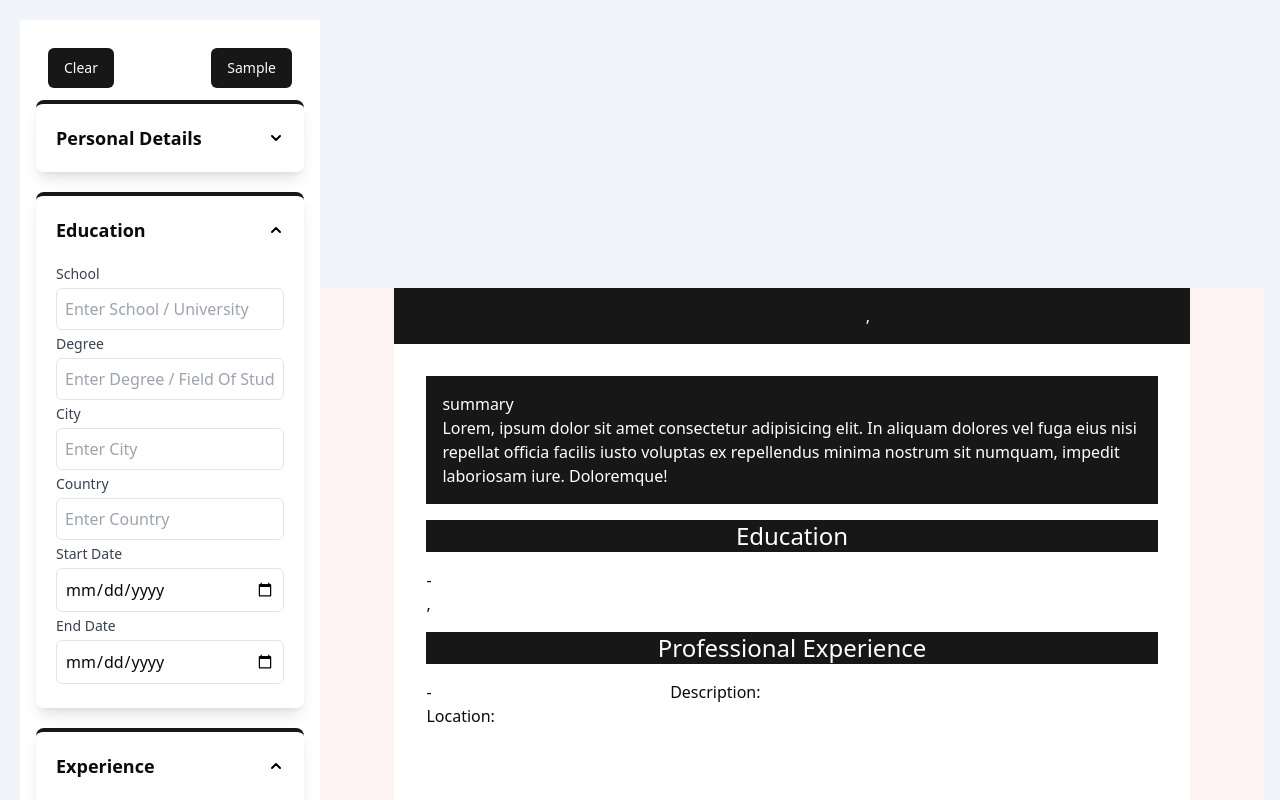
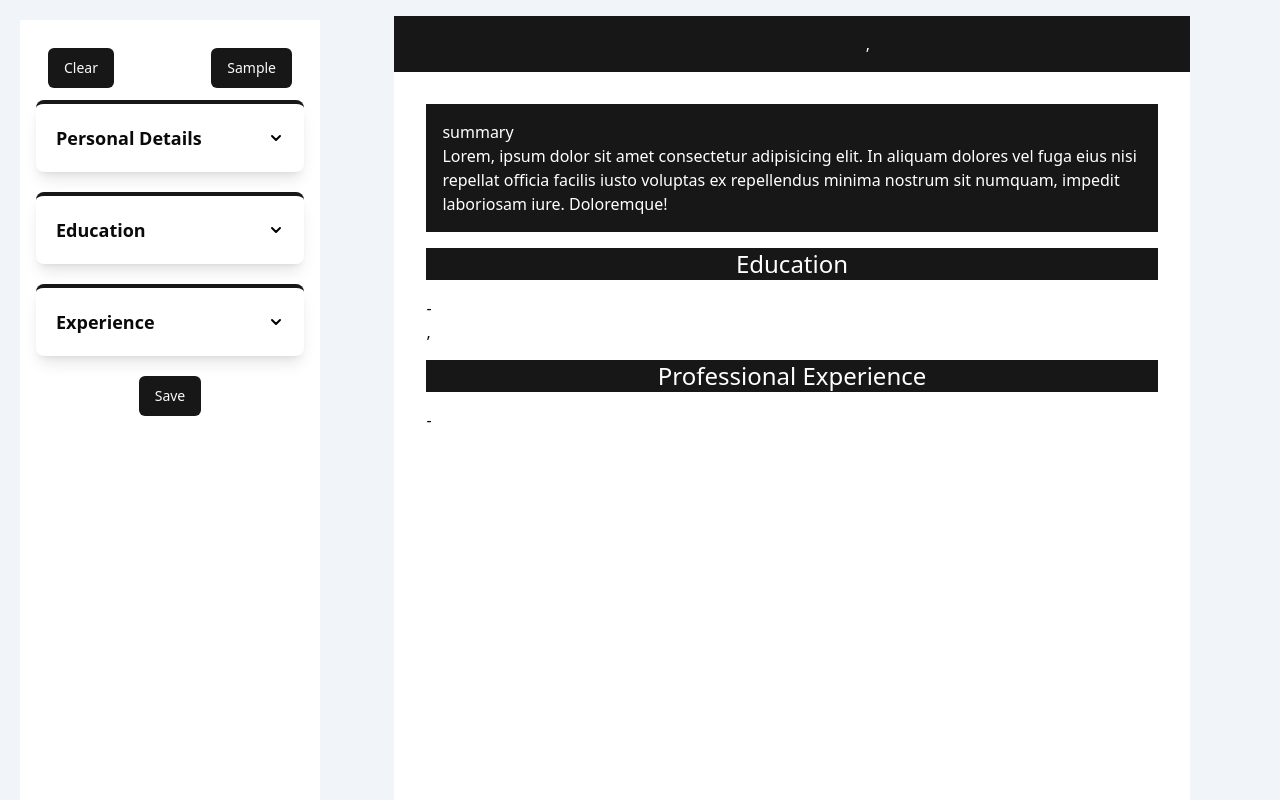
Before and after one commit to abelaleb/CV-Builder, a React (Vite) app: page / in a window 1280 px wide. Shown: the top 800 px of the page. Built offline with nearby package versions, Linux system fonts and the light colour scheme.

Commit message:
add sample and a sample button

```diff
--- a/src/App.jsx
+++ b/src/App.jsx
@@ -9,7 +9,7 @@ function App() {
     phoneNumber: "",
     city: "",
     country: "",
-    linkedin:""
+    linkedin: "",
   });
 
   const [educationalBackground, setEducationalBackground] = useState({
@@ -30,6 +30,34 @@ function App() {
     description: "",
   });
 
+  const sample = () => {
+    setPersonalDetails({
+      name: "John Doe",
+      email: "john.doe@example.com",
+      phoneNumber: "123-456-7890",
+      city: "New York",
+      country: "USA",
+      linkedin: "linkedin.com/in/johndoe",
+    });
+    setEducationalBackground({
+      school: "University of Example",
+      degree: "Bachelor of Science",
+      schoolCity: "Example City",
+      schoolCountry: "USA",
+      startSchoolDate: "2015-09-01",
+      endSchoolDate: "2019-06-15",
+    });
+    setProfessionalExperience({
+      jobTitle: "Software Engineer",
+      company: "Tech Solutions Inc.",
+      position: "Frontend Developer",
+      startJobDate: "2020-01-01",
+      endJobDate: "2023-08-31",
+      location: "Remote",
+      description:
+        "Developed and maintained web applications using React and JavaScript.",
+    });
+  };
   return (
     <main className="grid grid-cols-4  bg-slate-100">
       <Sidebar
@@ -39,6 +67,7 @@ function App() {
         setEducationalBackground={setEducationalBackground}
         professionalExperience={professionalExperience}
         setProfessionalExperience={setProfessionalExperience}
+        sample={sample}
       />
       <ContentArea
         personalDetails={personalDetails}
--- a/src/components/ContentArea.jsx
+++ b/src/components/ContentArea.jsx
@@ -17,7 +17,7 @@ function ContentArea({
     professionalExperience;
 
   return (
-    <main className="  col-span-3 m-4 ml-0  grid-rows-4 h-screen bg-red-50 flex justify-center self-center">
+    <main className="  col-span-3 m-4 ml-0  grid-rows-4 h-screen flex justify-center self-center">
       <div className="w-a4 bg-white border-yellow-200">
         <div className="row-span-1 flex flex-col  p-4 bg-primary">
           <div className="capitalize text-2xl font-bold text-white flex justify-center">
@@ -73,13 +73,13 @@ function ContentArea({
                 <div>
                   {startJobDate} - {endJobDate}
                 </div>
-                <div>Location: {location}</div>
+                <div> {location}</div>
               </div>
 
               <div className="col-span-2">
                 <div className="font-bold"> {company}</div>
                 <div> {position}</div>
-                <div>Description: {description}</div>
+                <div> {description}</div>
               </div>
             </div>
           </div>
--- a/src/components/EducationalBackground.jsx
+++ b/src/components/EducationalBackground.jsx
@@ -4,7 +4,7 @@ function EducationalBackground({
   educationalBackground,
   setEducationalBackground,
 }) {
-  const [isShown, setIsShown] = useState(true);
+  const [isShown, setIsShown] = useState(false);
 
   const handleChange = (e) => {
     const { name, value } = e.target;
--- a/src/components/ProfessionalExperience.jsx
+++ b/src/components/ProfessionalExperience.jsx
@@ -1,7 +1,7 @@
 import React, { useState } from "react";
 
 function Experience({ professionalExperience, setProfessionalExperience }) {
-  const [isShown, setIsShown] = useState(true);
+  const [isShown, setIsShown] = useState(false);
 
   const toggleForm = () => {
     setIsShown(!isShown);
--- a/src/components/Sidebar.jsx
+++ b/src/components/Sidebar.jsx
@@ -11,10 +11,9 @@ const Save = () => {
 const Clear = () => {
   console.log("Clear");
 };
-const sample = ()=>{
-  console.log("Sample");
-
-}
+// const sample = () => {
+//   console.log("Sample");
+// };
 
 function Sidebar({
   personalDetails,
@@ -23,6 +22,7 @@ function Sidebar({
   setEducationalBackground,
   professionalExperience,
   setProfessionalExperience,
+  sample,
 }) {
   return (
     <aside className="text-center  bg-white col-span-1 mt-5 ml-5 p-4 ">
@@ -42,8 +42,9 @@ function Sidebar({
         professionalExperience={professionalExperience}
         setProfessionalExperience={setProfessionalExperience}
       />
-      <div className="m-5"><Button onClick={Save}>Save</Button></div>
-
+      <div className="m-5">
+        <Button onClick={Save}>Save</Button>
+      </div>
     </aside>
   );
 }
```
